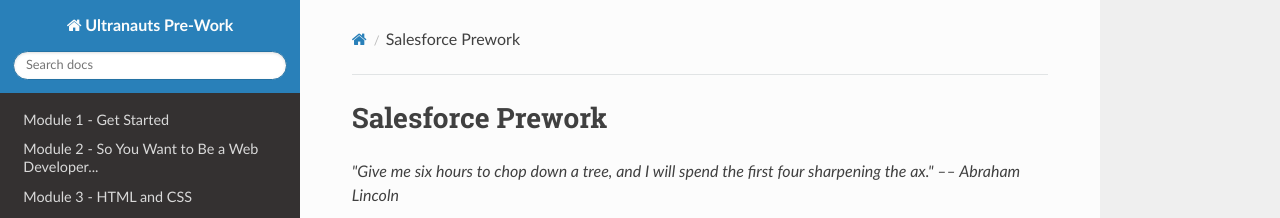
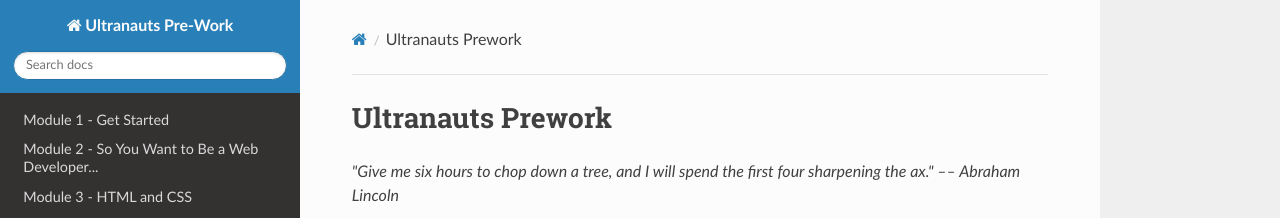
Before and after one commit to coding-boot-camp/fsf_intensive_prework, an MkDocs documentation site: the page built from docs/README.md, in a window 1280 px wide and 900 px high. Shown: the top 218 px of the window. Built offline with MkDocs 1.6.1, drawn with Linux system fonts in a browser that asks for light colours; nearby versions of some CDN libraries; old or Windows-style settings are respelled for this version of MkDocs.

Commit message:
readme change

```diff
--- a/docs/README.md
+++ b/docs/README.md
@@ -1,4 +1,4 @@
-# Salesforce Prework
+# Ultranauts Prework
 
 _"Give me six hours to chop down a tree, and I will spend the first four sharpening the ax."  –– Abraham Lincoln_
 
```
